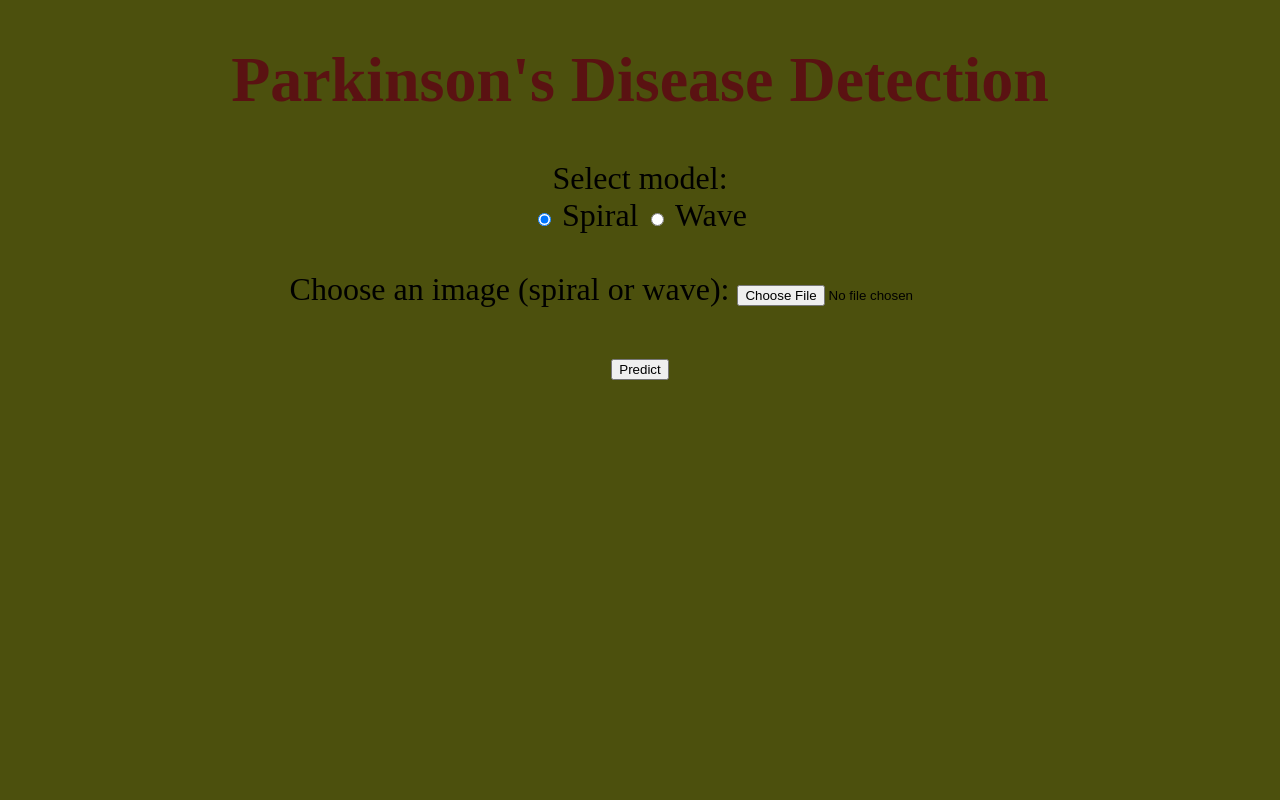
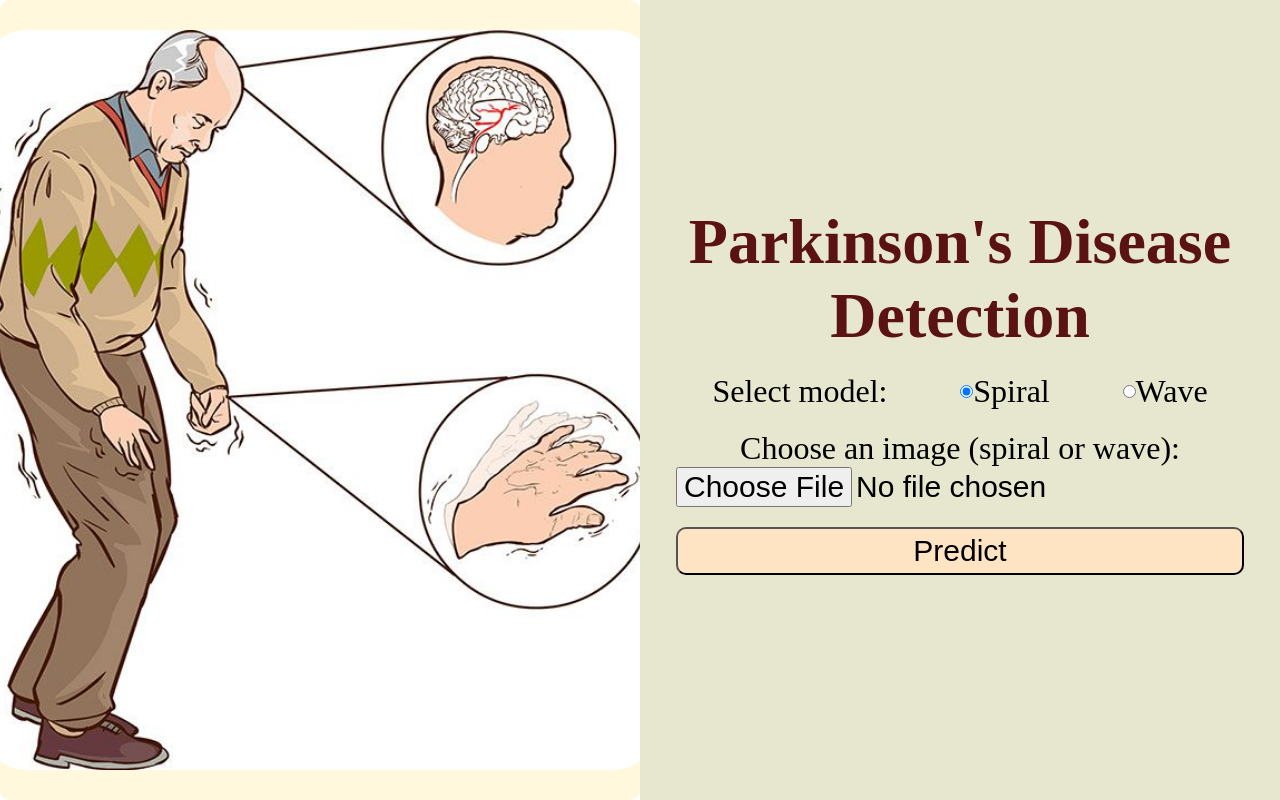
Before and after one commit to ash-india/parkinson, a Flask app: page / in a window 1280 px wide. Run offline with Flask 3, Linux system fonts and the light colour scheme; parts of the project's set-up code (start-up, migrations or seed data) failed here and were passed over.

Commit message:
frontend push

```diff
--- /dev/null
+++ b/Parkinson/static/style.css
@@ -0,0 +1,101 @@
+*{
+    margin:0;
+    padding:0;
+    box-sizing: border-box;
+}
+
+body{
+    text-align: center;
+    font-size:2em;
+}
+
+h1{
+    color: rgb(90, 18, 18);
+    font-size:2em;
+    align-self: center;
+}
+
+.top{
+    display:flex;
+    width:100vw;
+    height:100vh;
+}
+
+.left{
+    width:50vw;
+    height:100vh;
+    background-color: cornsilk;
+    padding: 30px;
+    display: flex;
+    justify-content: center;
+    border-radius: 10px;
+}
+
+.left>img{
+    border-radius: 40px;
+}
+
+.right{
+    width:50vw;
+    height:100vh;
+    background-color: rgb(230, 231, 206);
+    display: flex;
+    flex-direction: column;
+    justify-content: center;
+    align-items: center;
+}
+
+.result{
+    margin-top: 20px;
+    display:flex;
+    flex-direction: column;
+    justify-content: center;
+    align-items: center;
+}
+
+#result{
+    font-size: 100px;
+}
+
+#file{
+    font-size : 30px;
+}
+
+.form{
+    display:flex;
+    flex-direction: column;
+}
+
+.submit{
+    font-size:30px;
+    padding : 5px 10px;
+    background-color: bisque;
+    border-radius: 10px;
+    margin-top: 20px;
+}
+
+.submit:hover{
+    background-color: rgb(244, 192, 129);
+}
+
+.selection{
+    padding:20px 0;
+    display:flex;
+    justify-content: space-around;
+}
+
+.spiral{
+    display:flex;
+    justify-content: space-evenly;
+    align-items: center;
+}
+
+.wave{
+    display:flex;
+    justify-content: space-evenly;
+}
+
+.fileChose{
+    display:flex;
+    flex-direction: column;
+}
--- a/Parkinson/templates/index.html
+++ b/Parkinson/templates/index.html
@@ -1,59 +1,84 @@
 <!DOCTYPE html>
 <html lang="en">
   <head>
-    <meta charset="UTF-8">
-    <meta name="viewport" content="width=device-width, initial-scale=1.0">
+    <meta charset="UTF-8" />
+    <meta name="viewport" content="width=device-width, initial-scale=1.0" />
     <title>Parkinson's Detection</title>
+    <link rel="stylesheet" href="./static/style.css" />
   </head>
-<style>
-    body{
-        background-color: rgb(76, 80, 13);
-        text-align: center;
-        font-size:2em;
-    }
-    h1{
-        color: rgb(90, 18, 18);
-        font-size:2em;
-    }
-</style>
+
   <body>
+    <div class="top">
+      <div class="left">
+        <img src="./static/detect_parkinsons_opencv_patient.jpg" alt="" />
+      </div>
+      <div class="right">
         <h1>Parkinson's Disease Detection</h1>
-    <form action="/predict" method="post" enctype="multipart/form-data">
-        <label for="model_type">Select model:</label><br>
-        <input type="radio" id="spiral" name="model_type" value="spiral" checked>
+        <form
+          action="/predict"
+          method="post"
+          enctype="multipart/form-data"
+          class="form"
+        >
+          <div class="selection">
+            <label for="model_type">Select model:</label>
+            <div class="spiral">
+              <input
+              type="radio"
+              id="spiral"
+              name="model_type"
+              value="spiral"
+              checked
+              />
               <label for="spiral">Spiral</label>
-        <input type="radio" id="wave" name="model_type" value="wave">
-        <label for="wave">Wave</label><br><br>
+            </div>
+            <div class="wave">
+              <input type="radio" id="wave" name="model_type" value="wave" />
+              <label for="wave">Wave</label><br />
+            </div>
+          </div>
+          <div class="fileChose">
             <label for="file">Choose an image (spiral or wave):</label>
-        <input type="file" id="file" name="file" accept="image/*" required><br><br>
-        <input type="submit" value="Predict">
+            <input
+              type="file"
+              id="file"
+              name="file"
+              accept="image/*"
+              required
+            />
+          </div>
+          <button class="submit"> Predict</button>
         </form>
-    <div>
-        <img src="" alt="" id="preview">
+        <div class="result">
+          <img src="" alt="" id="preview" />
           <p id="result"></p>
         </div>
+      </div>
+    </div>
     <script>
-        document.getElementById('file').onchange = function(event) {
+      document.getElementById("file").onchange = function (event) {
         const file = event.target.files[0];
         if (file) {
           const reader = new FileReader();
-                reader.onload = function(e) {
-                    const img = document.getElementById('preview');
+          reader.onload = function (e) {
+            const img = document.getElementById("preview");
             img.src = e.target.result;
-                    img.style.display = 'block';
+            img.style.display = "block";
           };
           reader.readAsDataURL(file);
         }
       };
-        document.querySelector('form').onsubmit = async function (event) {
+      document.querySelector("form").onsubmit = async function (event) {
         event.preventDefault();
         const formData = new FormData(this);
-            const response = await fetch('/predict', {
-                method: 'POST',
-                body: formData
+        const response = await fetch("/predict", {
+          method: "POST",
+          body: formData,
         });
         const result = await response.json();
-            document.getElementById('result').innerText = 'Prediction: ' + result.prediction;
+        console.log(result.prediction);
+        document.getElementById("result").innerText =
+          "Prediction: " + result.prediction;
       };
     </script>
   </body>
```
Also changed, not shown: Parkinson/static/detect_parkinsons_opencv_patient.jpg (added), Parkinson/static/neural-network-parkinsons-detection-mit-00.jpg (renamed from Parkinson/templates/neural-network-parkinsons-detection-mit-00.jpg), Parkinson/uploads/V09PE01.png (added), Parkinson/uploads/V11PO01.png (added), Parkinson/uploads/V55HE12.png (added), 2 other files. Lines whose indentation alone changed are shown as unchanged.
